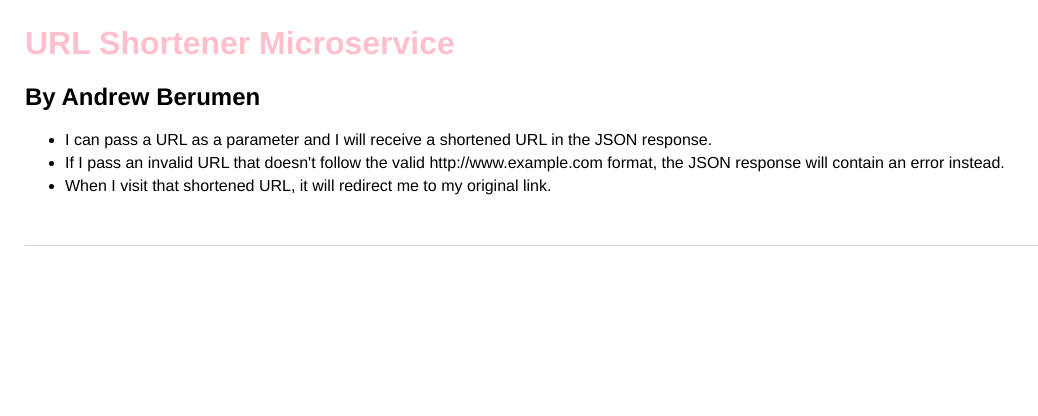
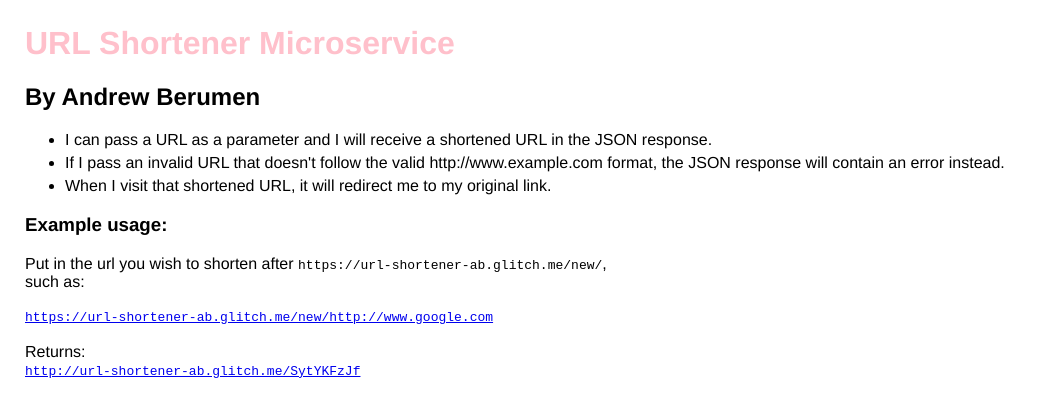
Before and after one commit to anbe6083/shortened-url-microservice, a website: page views/index.html in a window 1280 px wide. Shown: the top 416 px of the page, without its empty margins (0-1038 px from the left). Drawn offline with nearby package versions, Linux system fonts and the light colour scheme.

Commit message:
Updated html

```diff
--- a/server.js
+++ b/server.js
@@ -82,7 +82,8 @@ function getFromDb( stringQuery, response ) {
 }
 
 /*
-*
+* @param stringQuery: the uniqueID for the shortened URL
+* Redirects the user to the original website
 */
 
 function getShort( stringQuery, response, request ) {
--- a/views/index.html
+++ b/views/index.html
@@ -37,6 +37,23 @@
           <li>When I visit that shortened URL, it will redirect me to my original link.</li>
         </ul>
       </section>
+
+      <h3>
+        Example usage:
+      </h3>
+      <p>
+        Put in the url you wish to shorten after <code>https://url-shortener-ab.glitch.me/new/</code>, such as:
+      </p>
+      <code>
+        <a href="https://url-shortener-ab.glitch.me/new/http://www.google.com">https://url-shortener-ab.glitch.me/new/http://www.google.com</a>
+      </code>
+      <br>
+      <br>
+      Returns:
+      <br>
+      <code>
+        <a href= "http://url-shortener-ab.glitch.me/SytYKFzJf">http://url-shortener-ab.glitch.me/SytYKFzJf</a>
+      </code>
     </main>
 
     <footer>
```
